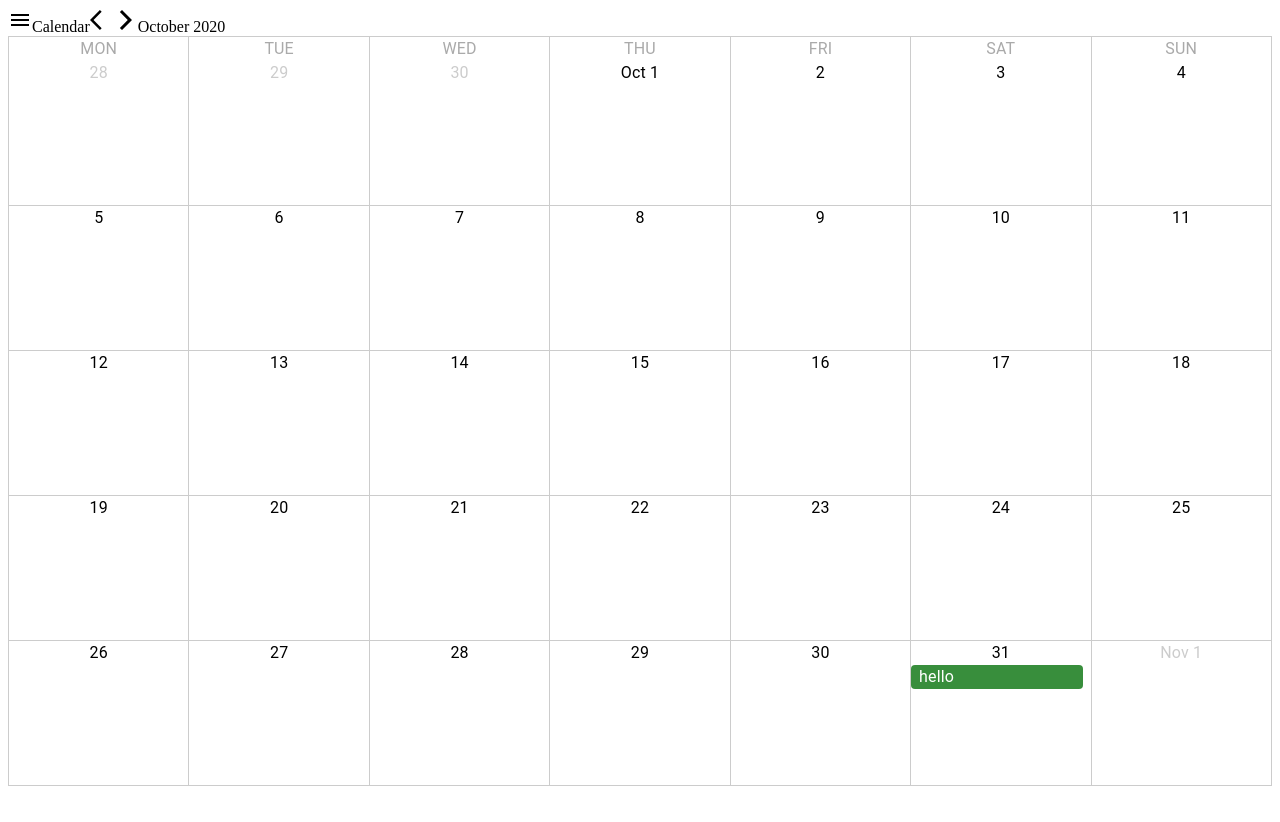
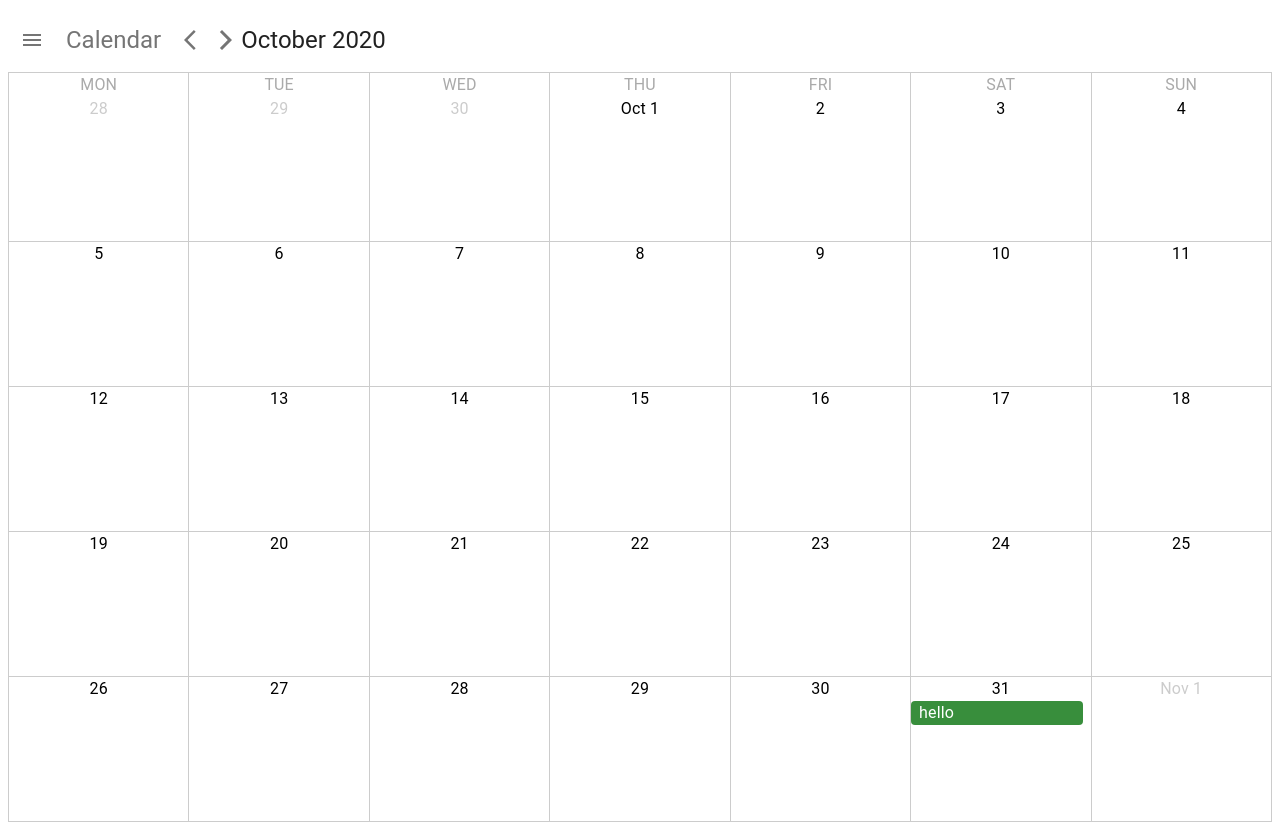
Before and after one commit to sugaya24/react-calendar, a React (Create React App) app: page / in a window 1280 px wide. Before the commit the page ends 800 px from the top, so only its background shows below. Built offline with nearby package versions, Linux system fonts and the light colour scheme; the HTML template or start-up script is replaced by a standard one.

Commit message:
ADD: Style Navigation

```diff
--- a/src/components/Navigation/Navigation.js
+++ b/src/components/Navigation/Navigation.js
@@ -1,17 +1,40 @@
 import React from 'react';
 import dayjs from 'dayjs';
 import { Menu, ArrowBackIos, ArrowForwardIos } from '@material-ui/icons';
+import { Toolbar, Typography, withStyles, IconButton } from '@material-ui/core';
+
+const StyledToolbar = withStyles({
+  root: {
+    padding: 0,
+  },
+})(Toolbar);
+
+const StyledTypography = withStyles({
+  root: {
+    margin: '0 20px 0 10px',
+  },
+})(Typography);
 
 export const Navigation = ({ month, setPreviousMonth, setNextMonth }) => {
   const format = 'MMMM YYYY';
 
   return (
-    <div>
-      <Menu></Menu>
-      <span>Calendar</span>
-      <ArrowBackIos onClick={setPreviousMonth}></ArrowBackIos>
-      <ArrowForwardIos onClick={setNextMonth}></ArrowForwardIos>
-      <span>{dayjs(month).format(format)}</span>
-    </div>
+    <StyledToolbar>
+      <IconButton>
+        <Menu />
+      </IconButton>
+      <StyledTypography color="textSecondary" variant="h5" component="h1">
+        Calendar
+      </StyledTypography>
+      <IconButton size="small" onClick={setPreviousMonth}>
+        <ArrowBackIos />
+      </IconButton>
+      <IconButton size="small" onClick={setNextMonth}>
+        <ArrowForwardIos />
+      </IconButton>
+      <Typography color="textPrimary" variant="h5" component="span">
+        {dayjs(month).format(format)}
+      </Typography>
+    </StyledToolbar>
   );
 };
```
